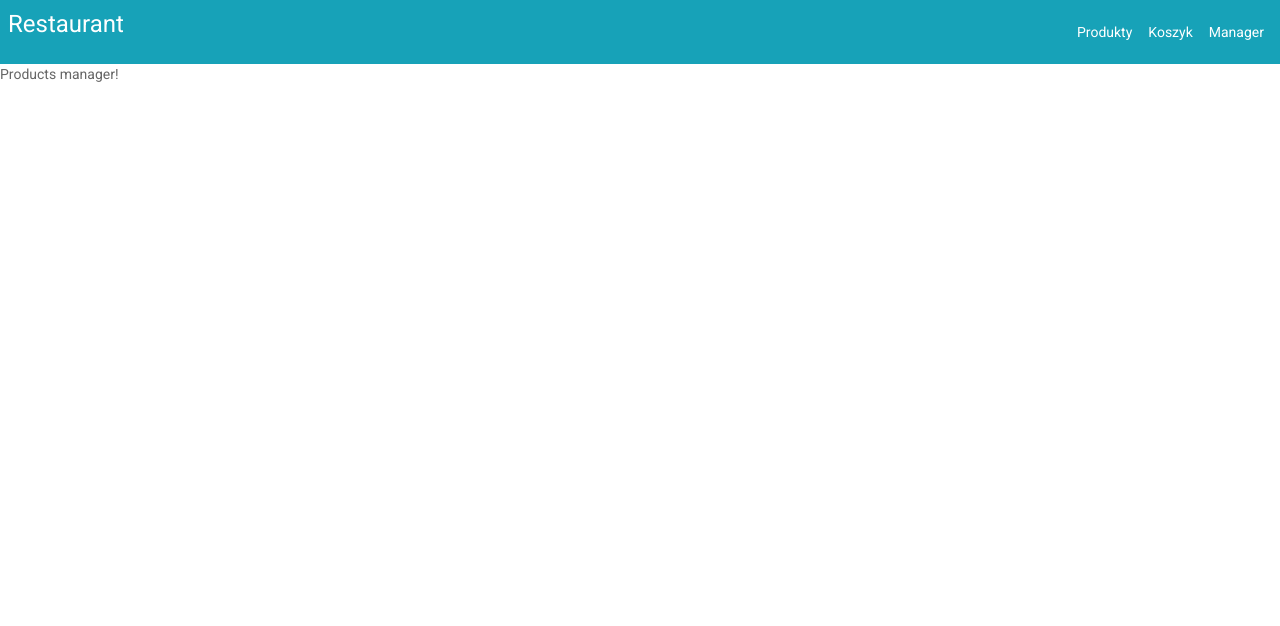
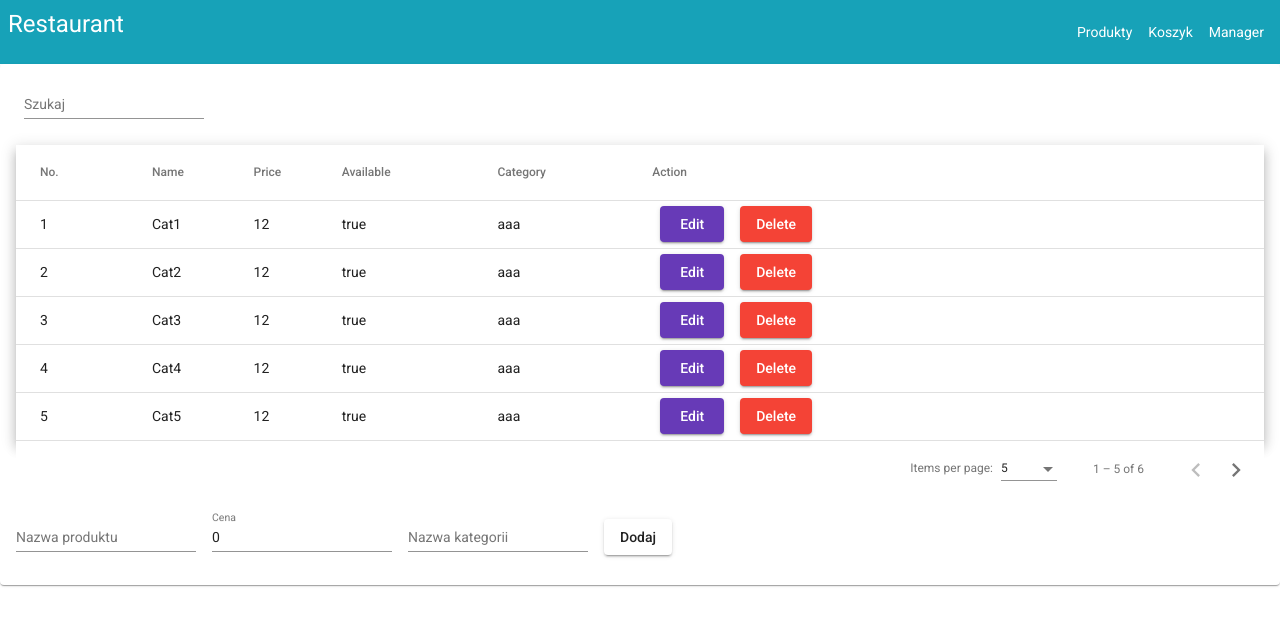
Before and after one commit to longdavid2k17/sandwitch_fullstack, an Angular app in the folder front/: page /products-manager in a window 1280 px wide. Shown: the top 626 px of the page. Built offline with nearby package versions, Linux system fonts and the light colour scheme.

Commit message:
feat(Product-manager): mock of product manager

```diff
--- a/front/src/app/components/admin/products-manager/products-manager.component.css
+++ b/front/src/app/components/admin/products-manager/products-manager.component.css
@@ -0,0 +1,13 @@
+table{
+    width: 100%;
+}
+.actions >button{
+    margin: 0 .5rem
+}
+mat-card-actions form{
+    display: grid;
+    place-items: center;
+}
+mat-form-field{
+    margin: .5rem;
+}
--- a/front/src/app/components/admin/products-manager/products-manager.component.html
+++ b/front/src/app/components/admin/products-manager/products-manager.component.html
@@ -1 +1,89 @@
-<p>Products manager!</p>
+<mat-card>
+  <mat-form-field>
+    <mat-label>Szukaj</mat-label>
+    <input matInput (keyup)="applyFilter($event)" placeholder="Napoje" #input />
+  </mat-form-field>
+
+  <table mat-table [dataSource]="dataSource" class="mat-elevation-z8">
+    <!-- Position Column -->
+    <ng-container matColumnDef="id">
+      <th mat-header-cell *matHeaderCellDef>No.</th>
+      <td mat-cell *matCellDef="let element">{{ element.id }}</td>
+    </ng-container>
+
+    <!-- Name Column -->
+    <ng-container matColumnDef="name">
+      <th mat-header-cell *matHeaderCellDef>Name</th>
+      <td mat-cell *matCellDef="let element">{{ element.name }}</td>
+    </ng-container>
+
+    <!-- Price Column -->
+    <ng-container matColumnDef="unit_price">
+      <th mat-header-cell *matHeaderCellDef>Price</th>
+      <td mat-cell *matCellDef="let element">{{ element.unit_price }}</td>
+    </ng-container>
+
+    <!-- Available Column -->
+    <ng-container matColumnDef="available">
+      <th mat-header-cell *matHeaderCellDef>Available</th>
+      <td mat-cell *matCellDef="let element">{{ element.available }}</td>
+    </ng-container>
+
+    <!-- Category Column -->
+    <ng-container matColumnDef="category">
+      <th mat-header-cell *matHeaderCellDef>Category</th>
+      <td mat-cell *matCellDef="let element">{{ element.category }}</td>
+    </ng-container>
+
+    <ng-container matColumnDef="action">
+      <th mat-header-cell *matHeaderCellDef>Action</th>
+      <td mat-cell *matCellDef="let row">
+        <div class="actions">
+          <button mat-raised-button color="primary">Edit</button
+          ><button mat-raised-button color="warn">Delete</button>
+        </div>
+      </td>
+    </ng-container>
+
+    <tr mat-header-row *matHeaderRowDef="displayedColumns"></tr>
+    <tr mat-row *matRowDef="let row; columns: displayedColumns"></tr>
+
+    <!-- Row shown when there is no matching data. -->
+    <tr class="mat-row" *matNoDataRow>
+      <td class="mat-cell" colspan="4">
+        No data matching the filter "{{ input.value }}"
+      </td>
+    </tr>
+  </table>
+  <mat-paginator [pageSizeOptions]="[5, 10, 25, 100]"></mat-paginator>
+  <mat-card-actions>
+      <mat-form-field>
+        <mat-label>Nazwa produktu</mat-label>
+        <input
+          matInput
+          placeholder="Hawajska"
+          type="text"
+          [(ngModel)]="productName"
+        />
+      </mat-form-field>
+      <mat-form-field>
+        <mat-label>Cena</mat-label>
+        <input
+          matInput
+          placeholder="Pizza"
+          type="number"
+          [(ngModel)]="price"
+        />
+      </mat-form-field>
+      <mat-form-field>
+        <mat-label>Nazwa kategorii</mat-label>
+        <input
+          matInput
+          placeholder="Pizza"
+          type="text"
+          [(ngModel)]="category"
+        />
+      </mat-form-field>
+      <button mat-raised-button color="secondary" (click)="addProduct()">Dodaj</button>
+  </mat-card-actions>
+</mat-card>
--- a/front/src/app/components/admin/products-manager/products-manager.component.ts
+++ b/front/src/app/components/admin/products-manager/products-manager.component.ts
@@ -1,17 +1,67 @@
-import { Component, OnInit } from '@angular/core';
+import { AfterViewInit, Component, OnInit, ViewChild } from '@angular/core';
+import { MatPaginator } from '@angular/material/paginator';
+import { MatTableDataSource } from '@angular/material/table';
 
 //component created for table with pagination and filter to manage products
 //service product/product.service
+
+export interface ProductElement {
+  id: number;
+  name: string;
+  unit_price: number;
+  available: boolean;
+  category: string;
+}
+
+const ELEMENT_DATA: ProductElement[] = [
+  { id: 1, name: 'Cat1', unit_price: 12, available: true, category: 'aaa' },
+  { id: 2, name: 'Cat2', unit_price: 12, available: true, category: 'aaa' },
+  { id: 3, name: 'Cat3', unit_price: 12, available: true, category: 'aaa' },
+  { id: 4, name: 'Cat4', unit_price: 12, available: true, category: 'aaa' },
+  { id: 5, name: 'Cat5', unit_price: 12, available: true, category: 'aaa' },
+  { id: 6, name: 'Cat6', unit_price: 12, available: true, category: 'aaa' },
+];
 @Component({
   selector: 'app-products-manager',
   templateUrl: './products-manager.component.html',
-  styleUrls: ['./products-manager.component.css']
+  styleUrls: ['./products-manager.component.css'],
 })
 export class ProductsManagerComponent implements OnInit {
+  displayedColumns: string[] = [
+    'id',
+    'name',
+    'unit_price',
+    'available',
+    'category',
+    'action',
+  ];
+  dataSource = new MatTableDataSource<ProductElement>(ELEMENT_DATA);
 
-  constructor() { }
+  @ViewChild(MatPaginator) paginator!: MatPaginator;
 
-  ngOnInit(): void {
+  constructor() {}
+
+  ngOnInit(): void {}
+
+  ngAfterViewInit() {
+    this.dataSource.paginator = this.paginator;
+  }
+  applyFilter(event: Event) {
+    const filterValue = (event.target as HTMLInputElement).value;
+    this.dataSource.filter = filterValue.trim().toLowerCase();
+
+    if (this.dataSource.paginator) {
+      this.dataSource.paginator.firstPage();
+    }
   }
 
+  productName: string = '';
+  price: number = 0;
+  category: string = '';
+
+  addProduct(){
+    //TODO:
+    //send to service
+    console.log(this.productName,this.price,this.category)
+  };
 }
--- a/front/src/app/components/menu/menu.component.css
+++ b/front/src/app/components/menu/menu.component.css
@@ -34,6 +34,7 @@
   margin-top: 0.5rem;
   right: 0;
   display: none;
+  z-index: 1;
 }
 
 ul li:hover > ul,
```
